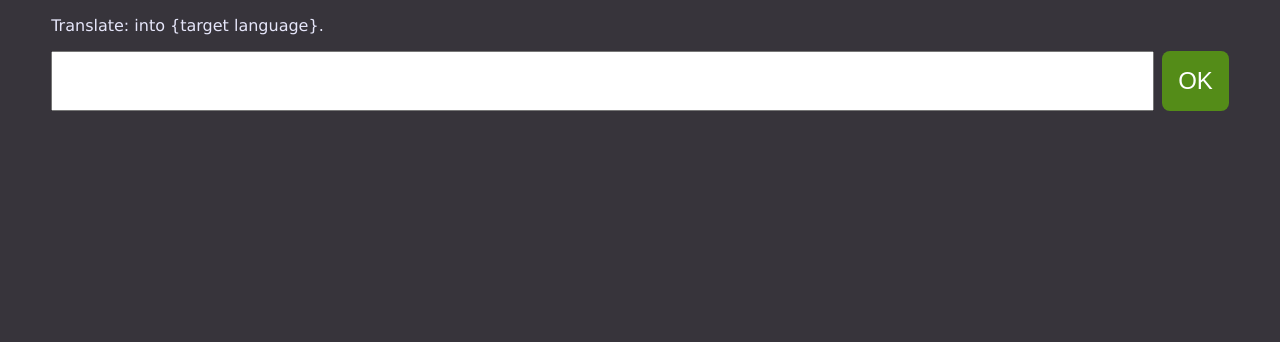
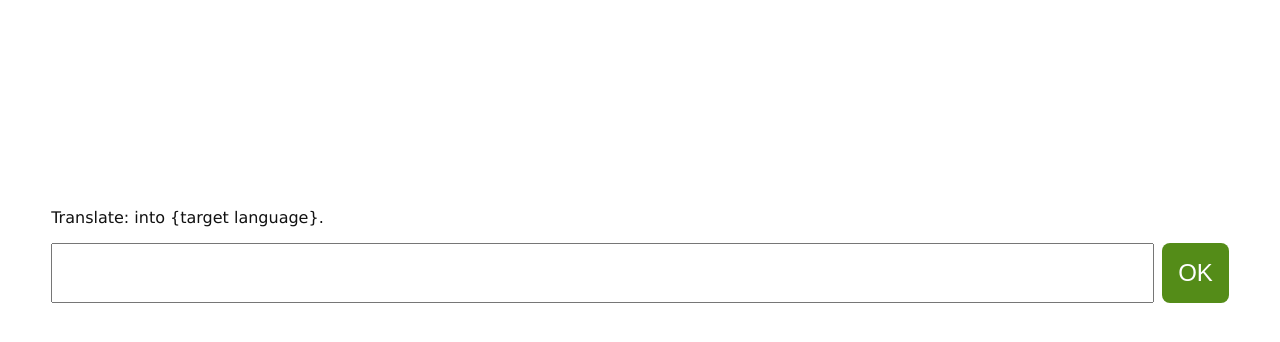
Before and after one commit to Neptilo/clemanglaise-rs, a website: page src/quiz.html in a window 1280 px wide. Drawn offline with Linux system fonts and the light colour scheme; no server answers.

Commit message:
Refactor CSS to support light and dark UI themes with variable colors

```diff
--- a/src/clemanglaise.css
+++ b/src/clemanglaise.css
@@ -1,15 +1,35 @@
 @import "general.css";
 
+/* Support both light and dark UI for built-in controls */
+:root {
+    color-scheme: light dark;
+    /* Light mode defaults */
+    --bg-color: #ffffff;
+    --text-color: #111111;
+    --tile-bg: #8DD242;
+    --bg-hover: #8DD2D2;
+    --ok-bg: #548c18;
+}
+
+/* Dark mode overrides */
+@media (prefers-color-scheme: dark) {
+    :root {
+        --bg-color: #37343b;
+        --text-color: lavender;
+    }
+}
+
+/* Base page colors derived from scheme */
 body {
     margin: 0;
-    background-color: #37343b;
-    color: lavender;
-    padding-top: 0;
-    background-size: 0;
+    background-color: var(--bg-color);
+    color: var(--text-color);
 }
 
-p {
-    background-color: rgba(0,0,0,0);
+/* Neutralize backgrounds and shadows coming from general.css */
+h1, h2, p, ul {
+    background-color: transparent;
+    box-shadow: none;
 }
 
 #test-buttons {
@@ -24,8 +44,8 @@
 }
 
 .language-button {
-    background-color: #8DD242;
-    color: white;
+    background-color: var(--tile-bg);
+    color: black;
     text-align: center;
     margin: 10px;
     height: 80%;
@@ -36,7 +56,7 @@
 }
 
 .language-button:hover {
-    background-color: #8DD2D2;
+    background-color: var(--bg-hover);
 }
 
 #meaning {
@@ -56,13 +76,13 @@
 
 .ok-button {
     font-size: 1.5em;
-    background-color: #548c18;
+    background-color: var(--ok-bg);
     border: none;
     color: white;
     padding: 16px;
     border-radius: 8px;
 }
 
-h1, h2, p, ul {
-    background-color: transparent;
+.ok-button:hover {
+    background-color: var(--bg-hover);
 }
```
